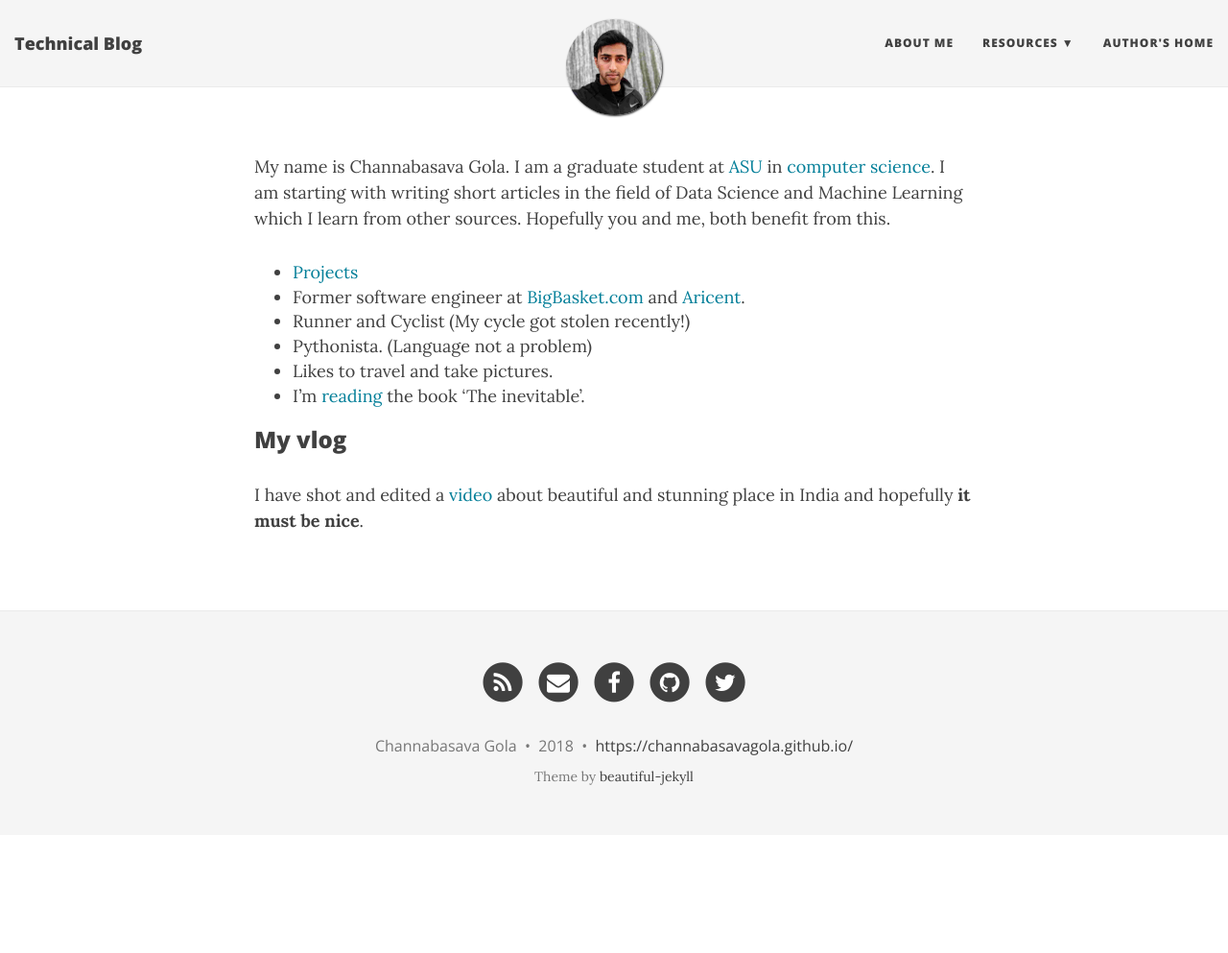
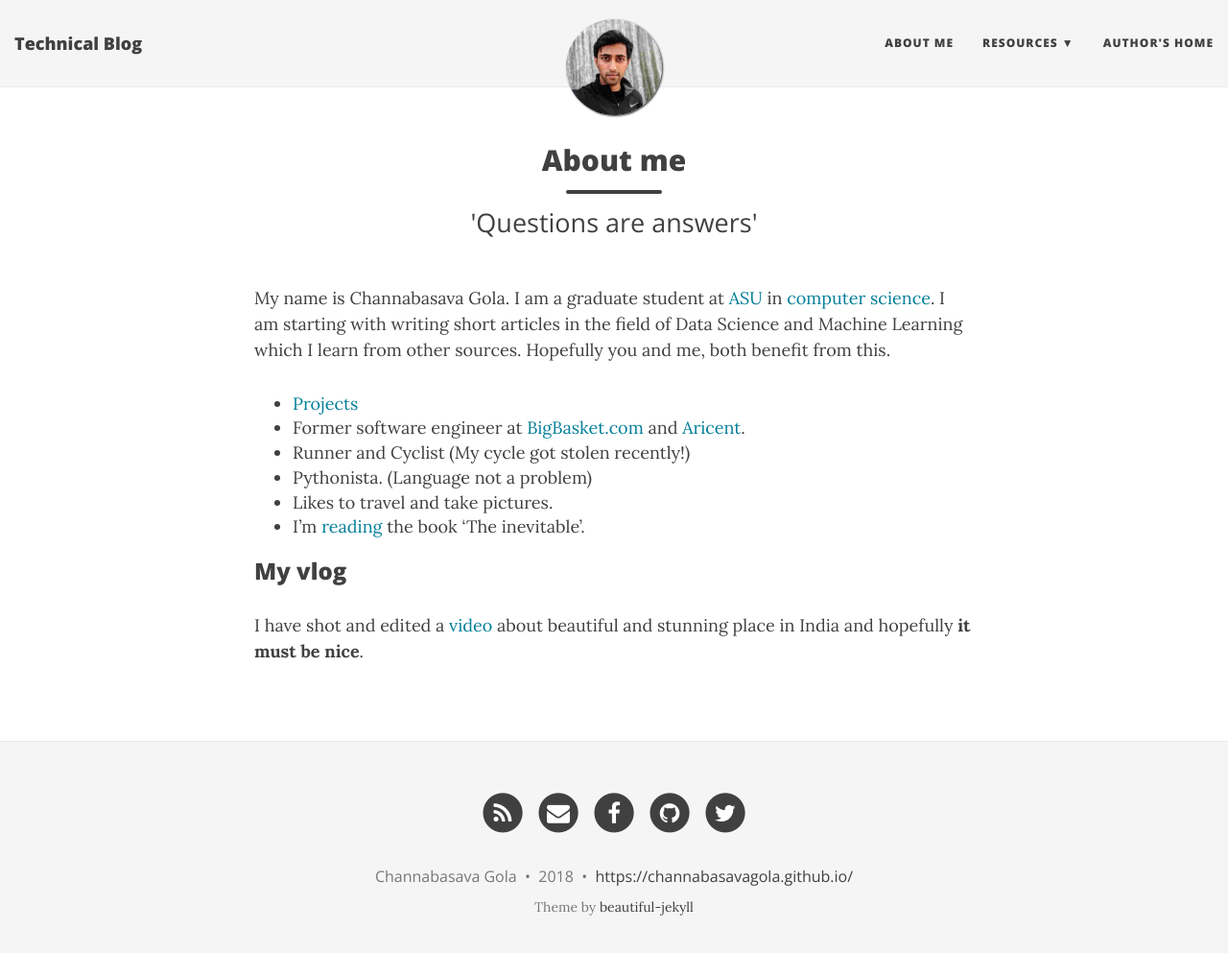
Before and after one commit to channagithub/channabasavagola.github.io, a Jekyll site: the page built from aboutme.md, in a window 1280 px wide and 1006 px high. Shown: the top 993 px of the window at 96% size. Built offline with Jekyll 4.4.1, drawn with Linux system fonts in a browser that asks for light colours; nearby versions of some CDN libraries.

Commit message:
Quotes for subtitile

```diff
--- a/aboutme.md
+++ b/aboutme.md
@@ -1,7 +1,7 @@
 ---
 layout: page
 title: About me
-subtitle: '"Questions are answers"''
+subtitle: "'Questions are answers'"
 ---
 
 My name is Channabasava Gola. I am a graduate student at [ASU](https://www.asu.edu/) in [computer science](https://cidse.engineering.asu.edu/). I am starting with writing short articles in the field of Data Science and Machine Learning which I learn from other sources. Hopefully you and me, both benefit from this.
```
